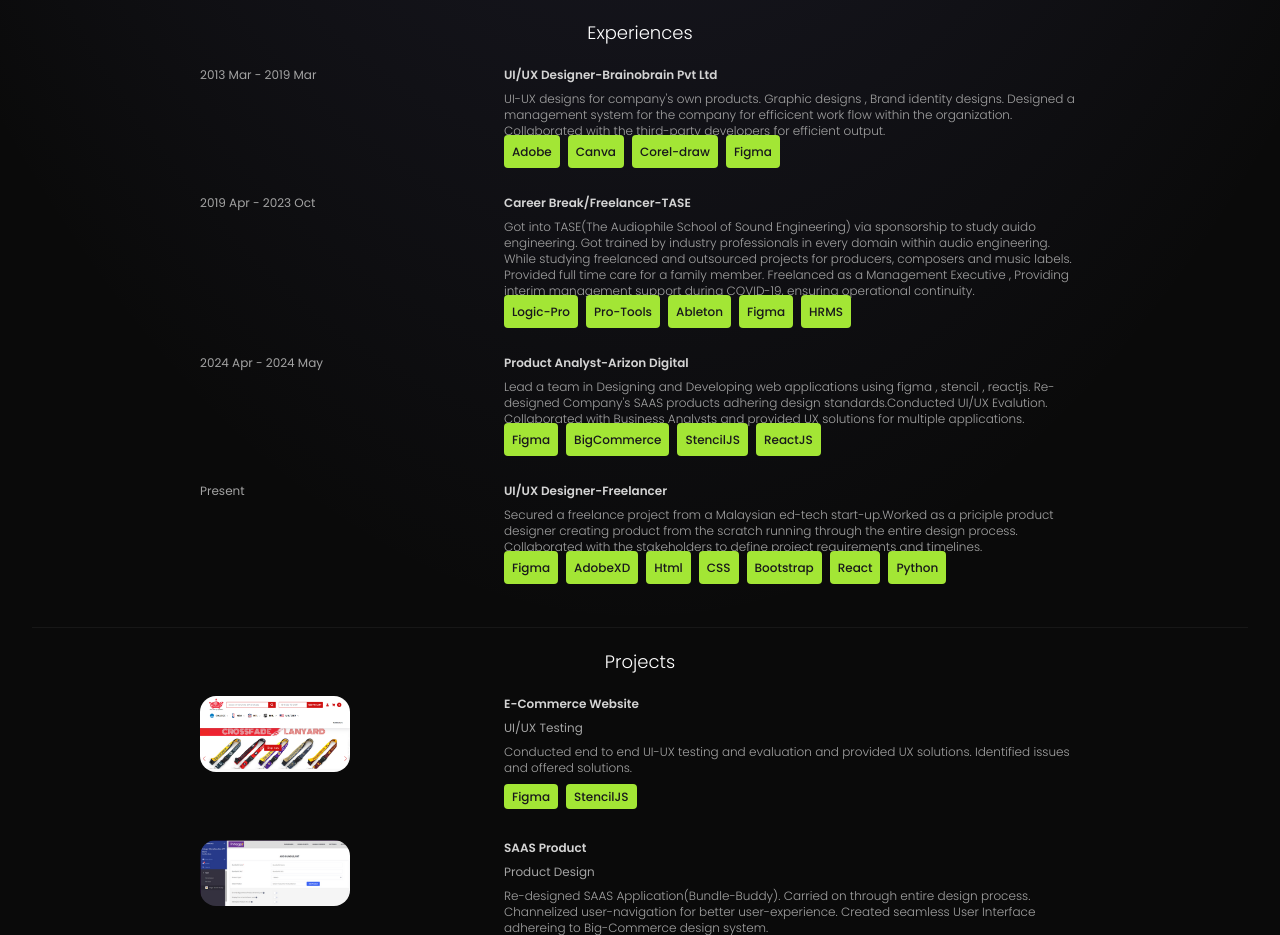
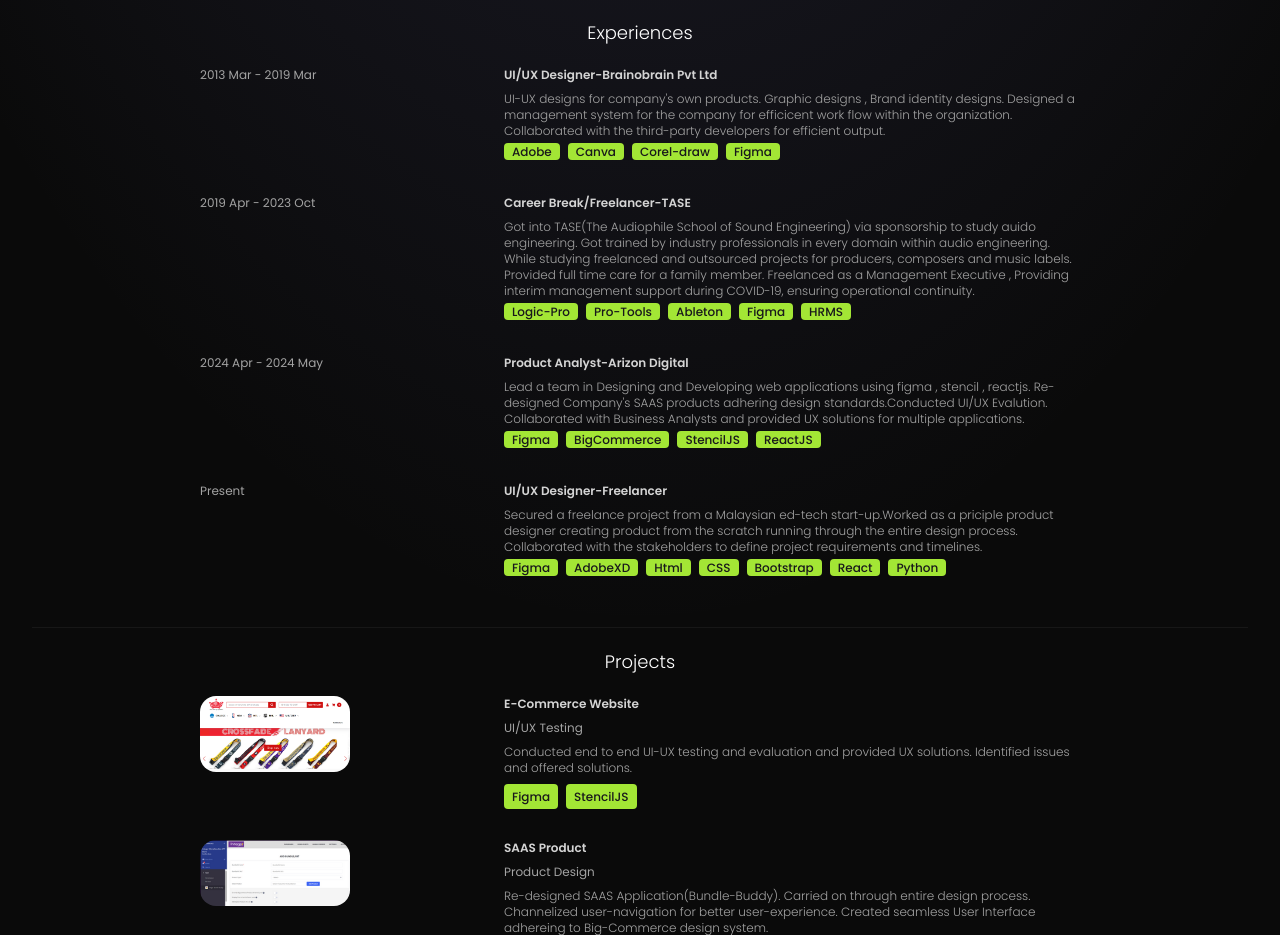
Before and after one commit to avin28/react-portfolio-avin, a React (Vite) app: page / in a window 1280 px wide. Shown: the part 1060-1995 px from the top of the page. Built offline with nearby package versions, Linux system fonts and the light colour scheme.

Commit message:
11thChange

```diff
--- a/src/assets/exp.jsx
+++ b/src/assets/exp.jsx
@@ -25,7 +25,7 @@ export default function Exp() {
                         </h6>
                         <p className="text-xs font-light text-neutral-400">{experience.description}</p>
                         {experience.technologies.map ((tech ,index)=>
-                          <span key={index} className="mr-2 mt-6 rounded bg-lime-400 px-2 py-2 text-xs
+                          <span key={index} className="mr-2 mt-6 rounded bg-lime-400 px-2  text-xs
                            font-medium text-zinc-900">{tech}</span>
                         )}
 
```
